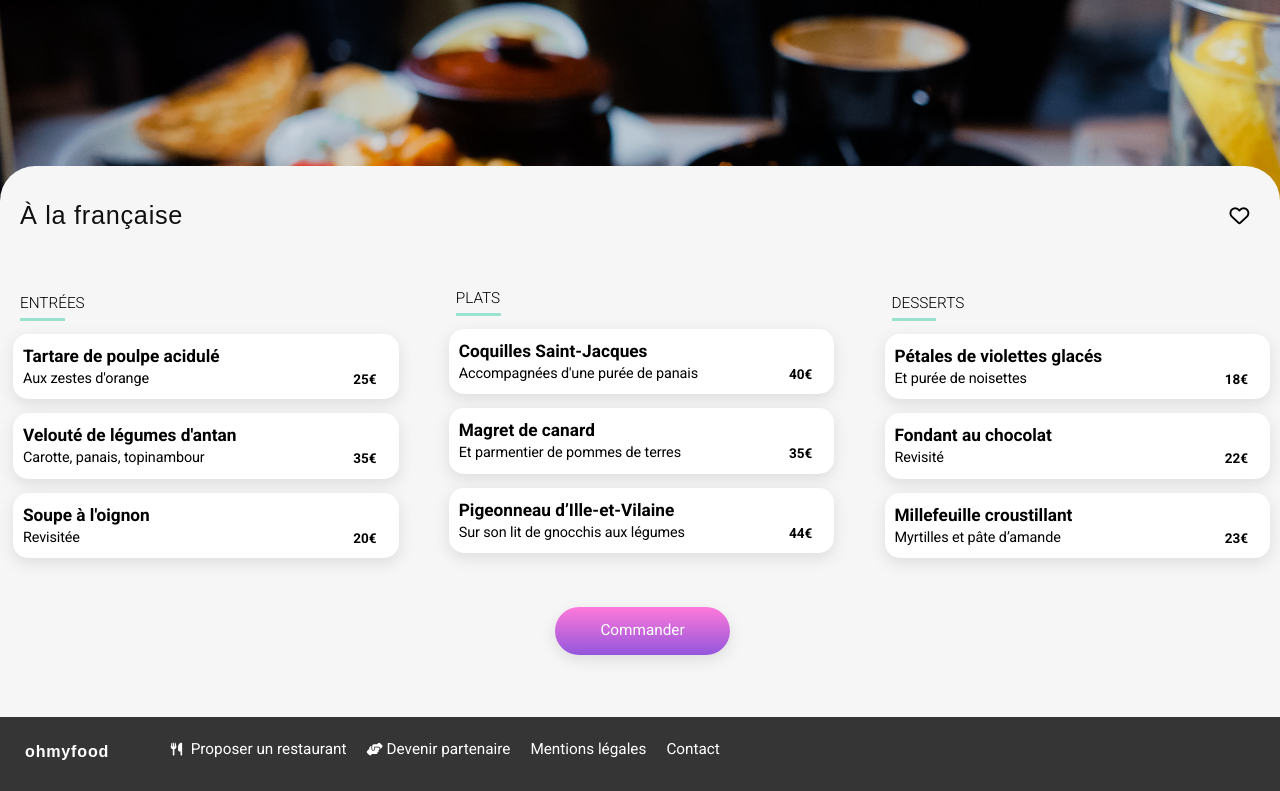
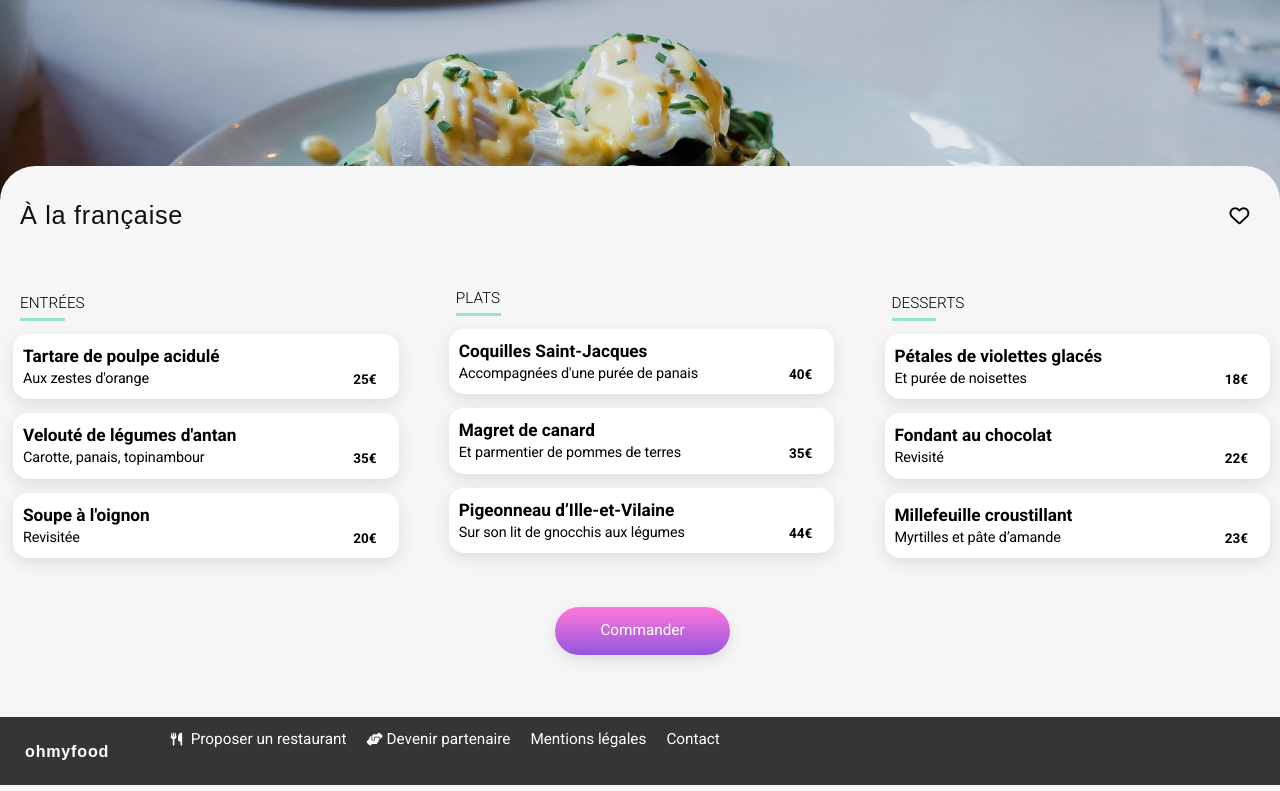
Before and after one commit to Benedicte44/Ohmyfood, a website: page a-la-francaise.html in a window 1280 px wide. Shown: the part 104-895 px from the top of the page. Drawn offline with nearby package versions, Linux system fonts and the light colour scheme; a web font is replaced by a local one.

Commit message:
Révision affichage des images page menu // suppression de la margin de l'ul du footer en format tablette et desktop

```diff
--- a/SASS/Layout/_footer.scss
+++ b/SASS/Layout/_footer.scss
@@ -37,7 +37,7 @@ footer {
         ul {
             display: flex;
             width: 100%;
-            margin: 10px 0px;
+            margin: 0px 0px;
             li {
                 margin-right: 20px;
             }
--- a/SASS/Pages/_menus.scss
+++ b/SASS/Pages/_menus.scss
@@ -6,8 +6,10 @@
     overflow: hidden;
     img {
         width: 110%;
+        height: 318px;
         position: relative;
         left: -20px;
+        object-fit: cover;
     }
 }
 
```
Also changed, not shown: css/style.css, 1 other file.
